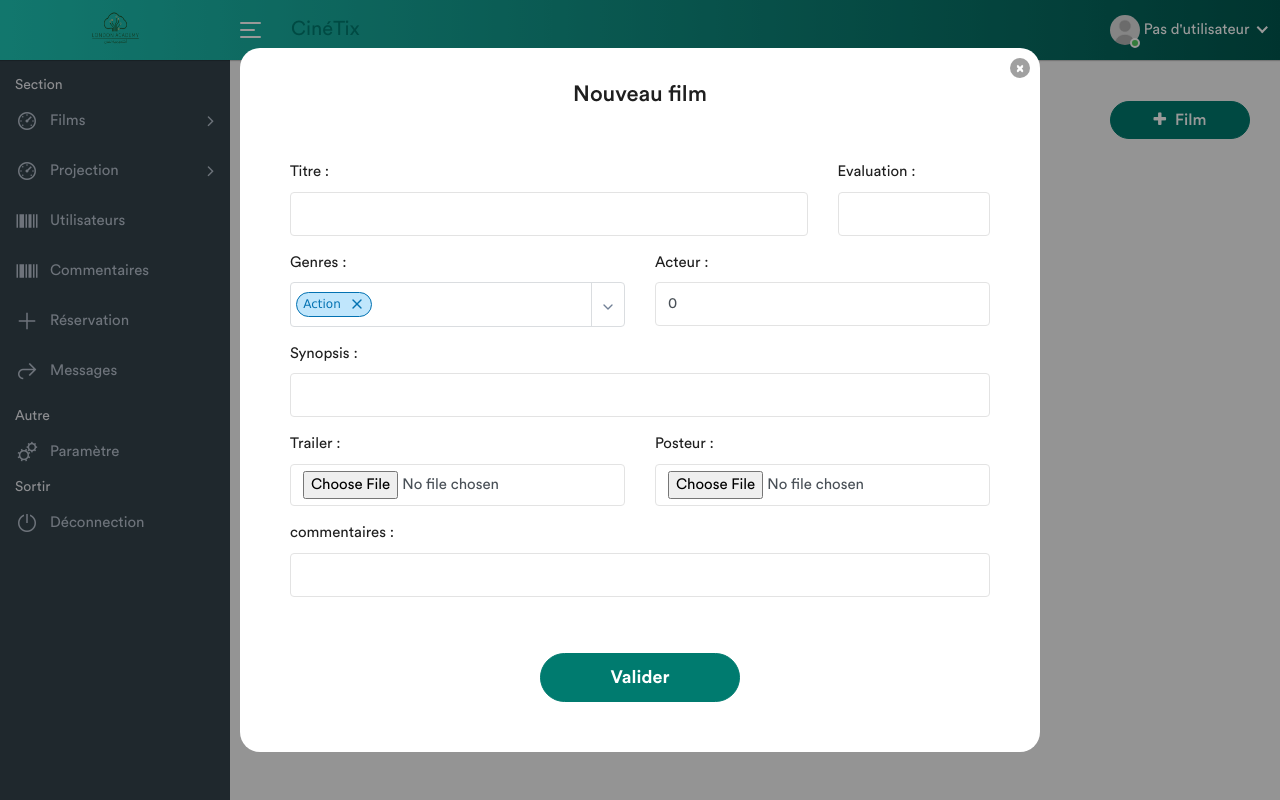
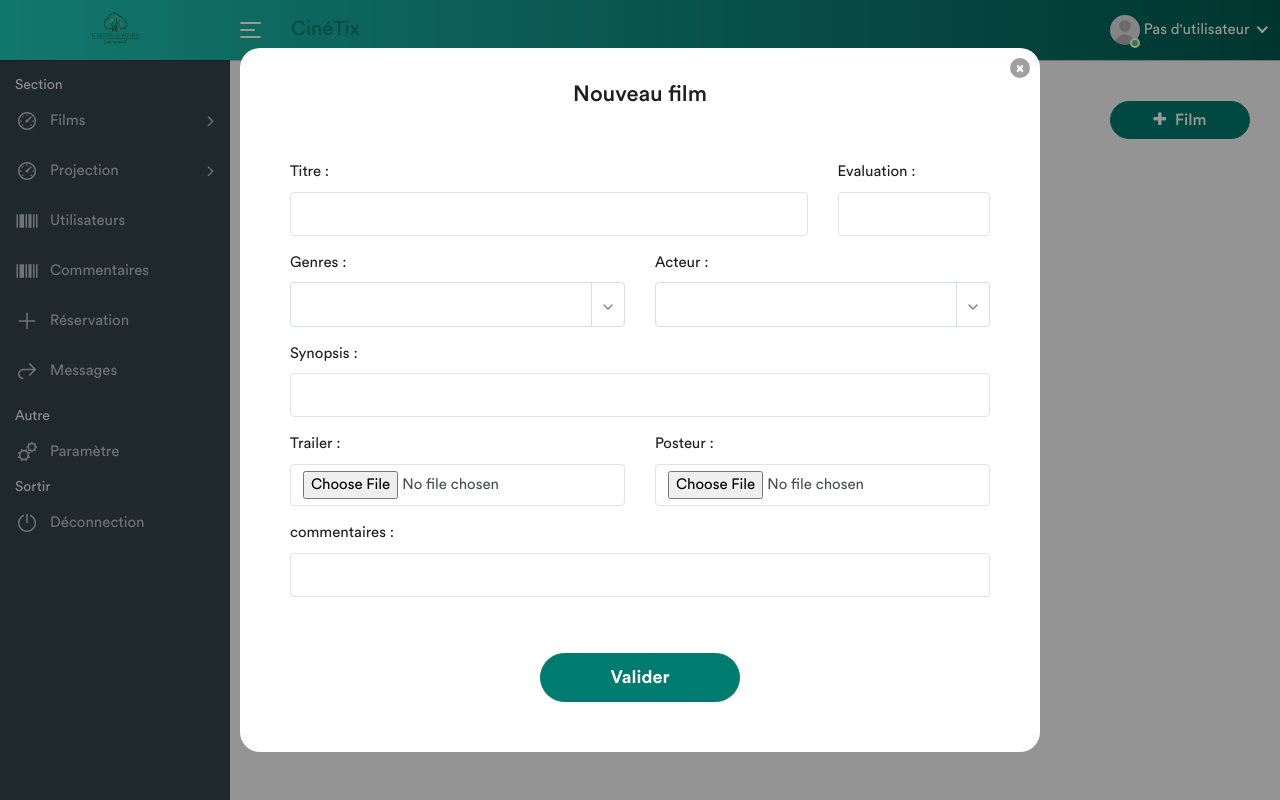
Before and after one commit to schorio/cinetix_project, a Django app: page /cinetix/film-list/ in a window 1280 px wide, after a click on "Film". Run offline with Django 5.2, Linux system fonts and the light colour scheme; the visitor is signed in with stand-in values (Sample User, id 1); data that the repository does not hold is empty; some libraries are stand-ins or nearby versions.

Commit message:
FilmCreate : utilisation de MultiSelectTag pour les champs acteur et genres

```diff
--- a/templates/cinetix/film/film_create.html
+++ b/templates/cinetix/film/film_create.html
@@ -14,7 +14,7 @@
 						<div class="col-sm-9">
 							<div class="form-group">
 								<label for="titre">Titre : </label>
-								<input type="text" class="form-control" name="titre">
+								<input type="text" class="form-control" name="titre" id="titre">
 							</div>
 						</div>
                         <div class="col-sm-3">
@@ -28,7 +28,7 @@
 								<label for="genres">Genres : </label>
 								<input type="hidden" name="genres" id="genres">
 								<select name="gg" id="gg" multiple class="form-control">
-									<option value="action" selected>Action</option>
+									<option value="action">Action</option>
 									<option value="drama">Drama</option>
 									<option value="comedy">Comedy</option>
 									<option value="thriller">Thriller</option>
@@ -39,13 +39,19 @@
 						<div class="col-sm-6">
 							<div class="form-group">
 								<label for="acteur">Acteur :</label>
-								<input type="text" class="form-control" name="acteur" value="0">
+								<input type="hidden" name="acteur" id="acteur">
+								<select name="aa" id="aa" multiple class="form-control">
+									<option value="Jason Statham">Jason Statham</option>
+									<option value="Tom Holland">Tom Holland</option>
+									<option value="Gal Gadot">Gal Gadot</option>
+									<option value="Tony jah">Tony jah</option>
+								</select>
 							</div>
 						</div>
 						<div class="col-sm-12">
 							<div class="form-group">
 								<label for="synopsis">Synopsis : </label>
-								<input type="text" class="form-control" name="synopsis">
+								<input type="text" class="form-control" name="synopsis" id="synopsis">
 							</div>
 						</div>
 						<div class="col-sm-6">
--- a/templates/cinetix/film/film_list.html
+++ b/templates/cinetix/film/film_list.html
@@ -73,7 +73,8 @@
         document.querySelector('.popup-video video').muted = 'true';
     }
 
-    new MultiSelectTag('gg')
+    new MultiSelectTag('gg', 'genres')
+    new MultiSelectTag('aa', 'acteur')
 
 </script>
 {% endblock extrascript %}
```
